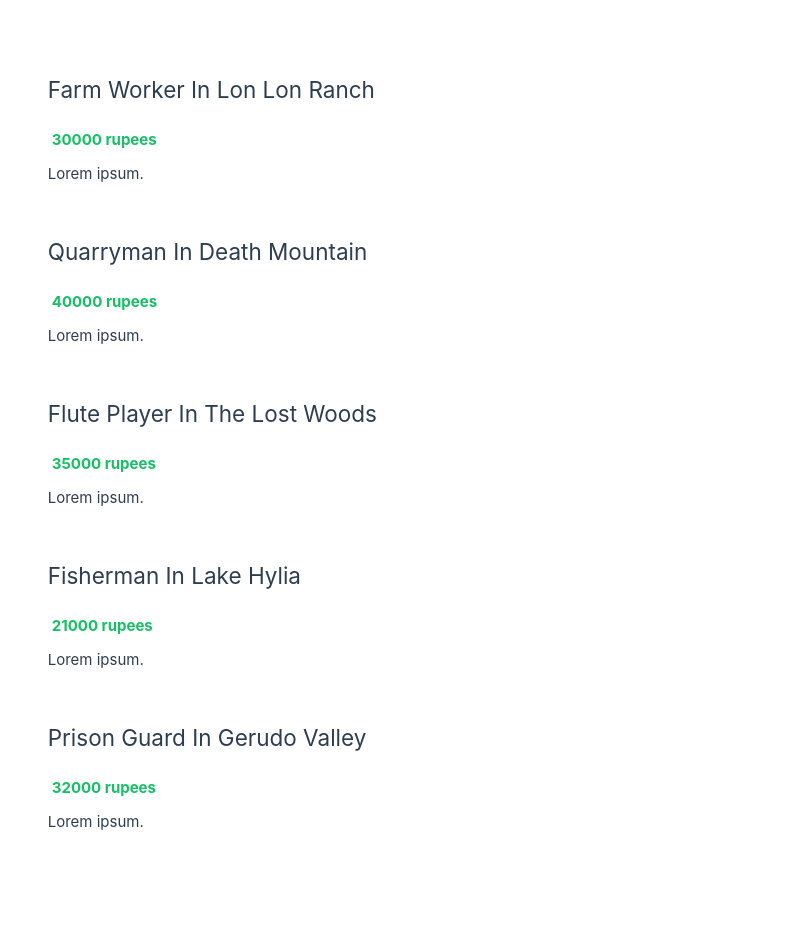
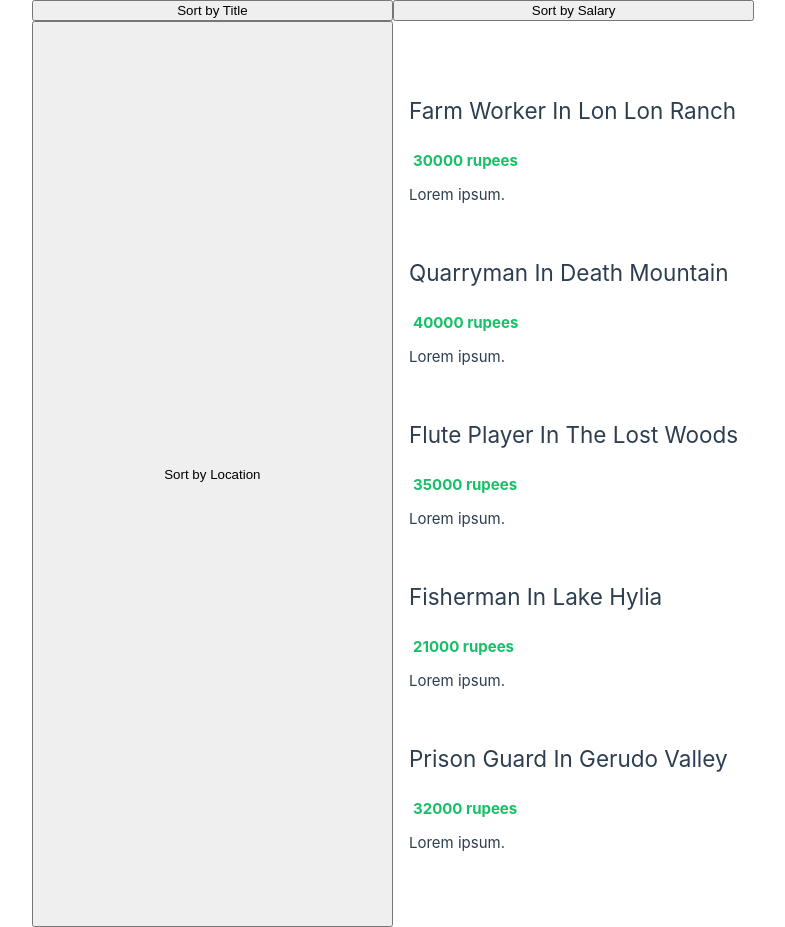
Before and after one commit to Trin4317/vue3-with-typescript, a Vue app: page / in a window 1280 px wide. Shown: the whole page, without its empty margins (247-1032 px from the left). Before the commit the page ends 906 px from the top, so only its background shows below. Built offline with nearby package versions, Linux system fonts and the light colour scheme.

Commit message:
add function to manipulate data

```diff
--- a/src/App.vue
+++ b/src/App.vue
@@ -2,6 +2,7 @@
 import { reactive, ref } from 'vue'
 import JobList from './components/JobList.vue'
 import type Job from './types/Job'
+import type OrderTerm from './types/OrderTerm'
 
 // using ref()
 // const name = ref<string>("Link");
@@ -21,10 +22,19 @@
   { title: 'fisherman', location: 'lake hylia', salary: 21000, id: '4' },
   { title: 'prison guard', location: 'gerudo valley', salary: 32000, id: '5' }
 ])
+
+const order = ref<OrderTerm>('title')
+
+const handleClick = (term: OrderTerm) => {
+  order.value = term
+}
 </script>
 
 <template>
-  <JobList :jobs="jobs" />
+  <button @click="handleClick('title')">Sort by Title</button>
+  <button @click="handleClick('salary')">Sort by Salary</button>
+  <button @click="handleClick('location')">Sort by Location</button>
+  <JobList :jobs="jobs" :order="order" />
 </template>
 
 <style scoped></style>
```
